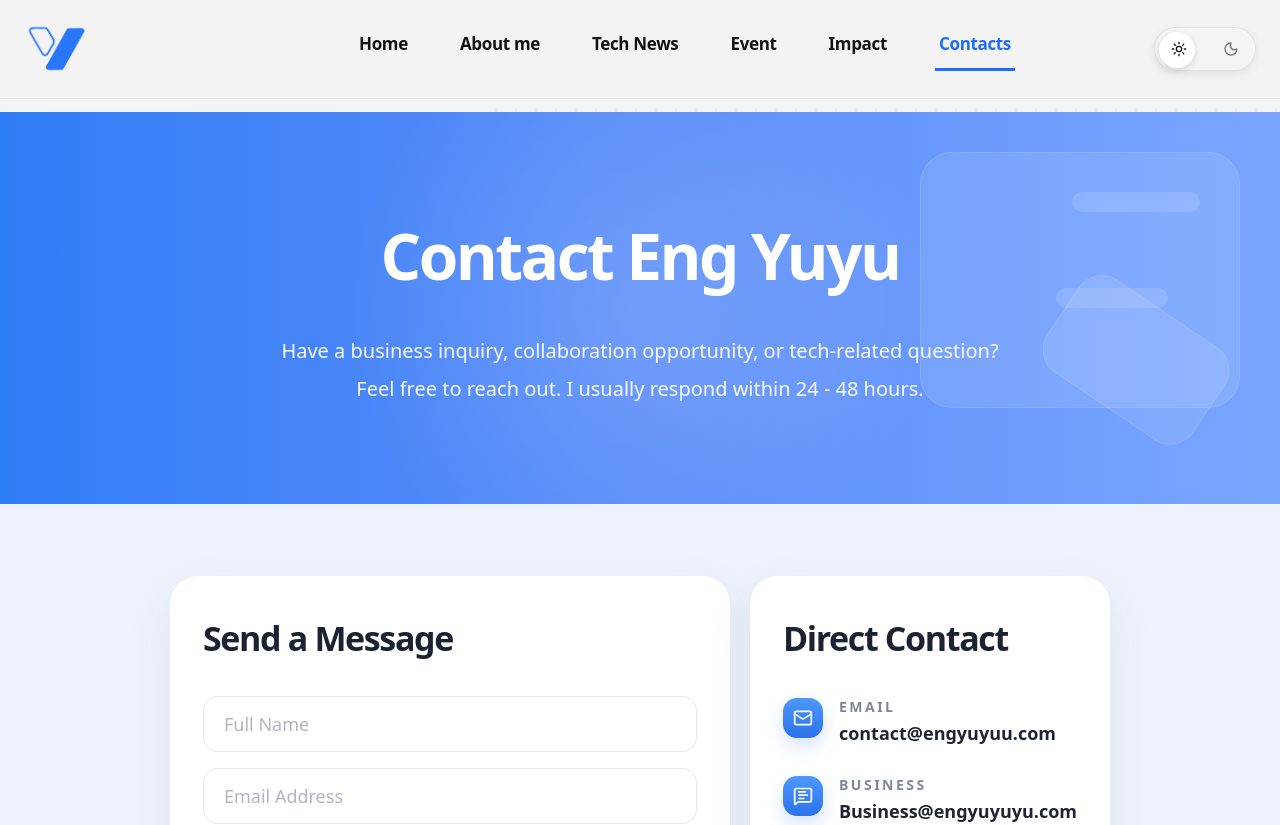
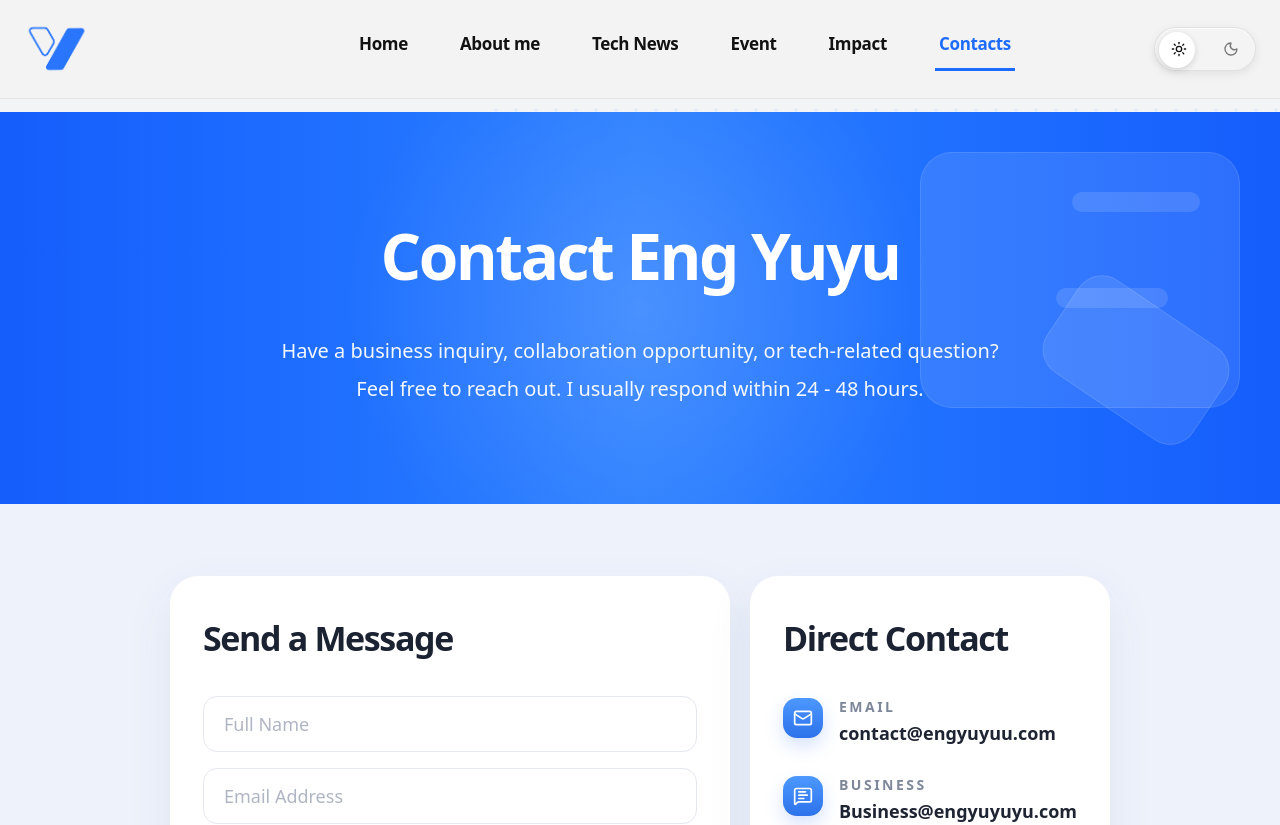
Before and after one commit to IshakAbdiazizHussen/Eng.yusuf-vision, a Next.js app: page /contact in a window 1280 px wide. Shown: the top 825 px of the page. Built offline with nearby package versions, Linux system fonts and the light colour scheme; no server answers.

Commit message:
making gradient bold for from and to sides

```diff
--- a/src/app/contact/page.tsx
+++ b/src/app/contact/page.tsx
@@ -62,7 +62,7 @@ export default function ContactPage() {
   return (
     <PageFrame flushBottom>
       <section className="relative left-1/2 right-1/2 ml-[-50vw] mr-[-50vw] mt-0 w-screen overflow-hidden bg-[#eef2fb] dark:bg-[#121829]">
-        <div className="relative overflow-hidden bg-gradient-to-r from-[#2f7df6] via-[#5a8df9] to-[#7aa6ff] px-6 py-20 text-white sm:px-10 lg:px-16 lg:py-24">
+        <div className="relative overflow-hidden bg-gradient-to-r from-blue-600 via-blue-500 to-blue-600 px-6 py-20 text-white sm:px-10 lg:px-16 lg:py-24">
           <div className="absolute inset-0 bg-[radial-gradient(circle_at_center,rgba(255,255,255,0.14),transparent_44%)]" />
           <div className="absolute right-10 top-10 hidden h-64 w-80 rounded-[32px] border border-white/10 bg-white/10 lg:block" />
           <div className="absolute right-20 top-20 hidden h-5 w-32 rounded-full bg-white/12 lg:block" />
```
